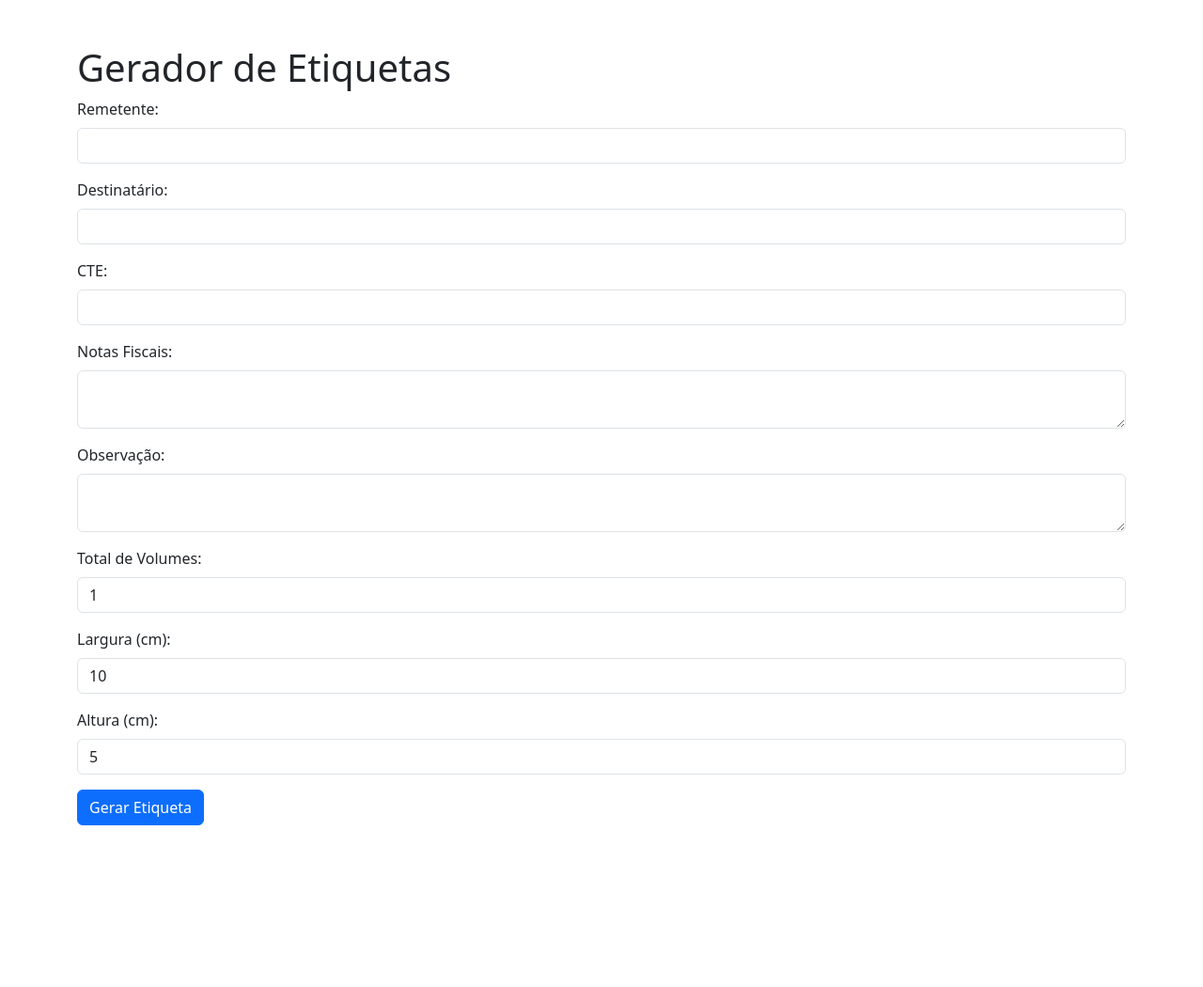
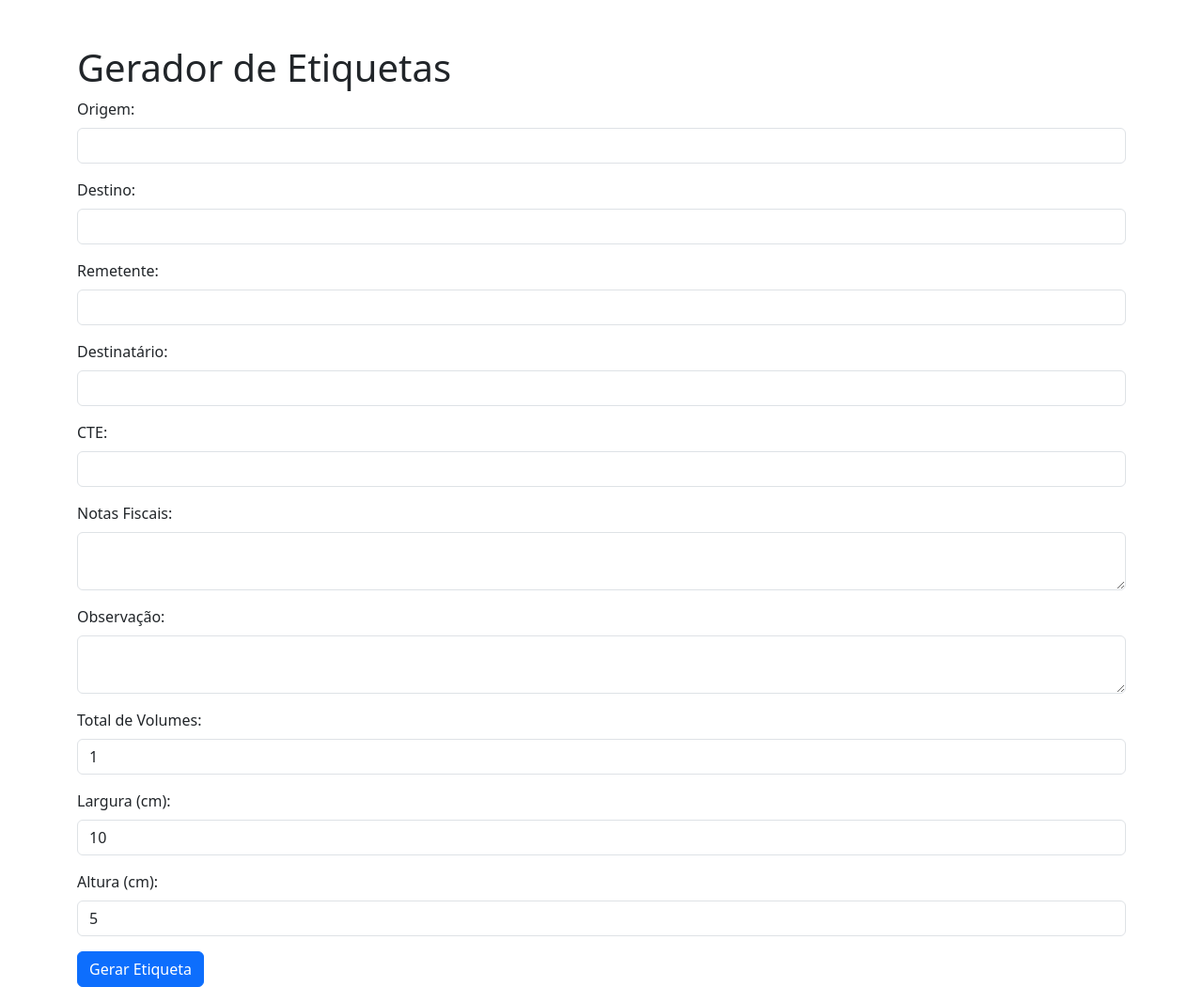
Before and after one commit to Cristian221017/gerador-etiquetas, a Flask app: page / in a window 1280 px wide. Shown: the whole page at 94% size. Before the commit the page ends 878 px from the top, so only its background shows below. Run offline with Flask 3, Linux system fonts and the light colour scheme.

Commit message:
correção de erros17

```diff
--- a/app.py
+++ b/app.py
@@ -17,7 +17,7 @@ class EtiquetaPDF(FPDF):
     def header(self):
         pass  # Removendo cabeçalho para evitar sobreposição
 
-    def add_etiqueta(self, remetente, destinatario, cte, nfs, obs, volume_atual, total_volumes):
+    def add_etiqueta(self, origem, destino, remetente, destinatario, cte, nfs, obs, volume_atual, total_volumes):
         largura_texto = self.largura_mm - 10  # Largura útil da etiqueta
 
         def adicionar_campo(titulo, conteudo):
@@ -27,11 +27,25 @@ class EtiquetaPDF(FPDF):
             self.multi_cell(largura_texto - 30, 5, conteudo.strip(), align='L')
             self.ln(1)  # Pequeno espaçamento entre os campos
 
-        # Adicionando os campos à etiqueta
+        # Adicionando ORIGEM e DESTINO (sem título, apenas os valores)
+        self.set_font("Arial", size=12, style='B')
+        self.cell(0, 8, f"{origem} x {destino}", ln=True, align='C')
+        self.ln(3)
+
+        # Adicionando os campos padrão
         adicionar_campo("Remetente", remetente)
         adicionar_campo("Destinatário", destinatario)
-        adicionar_campo("CTE", cte)
-        adicionar_campo("Volumes", f"{volume_atual}/{total_volumes}")
+
+        # CTE e Volumes dentro de uma caixa preta com texto branco
+        self.set_fill_color(0, 0, 0)  # Define a cor de fundo como preta
+        self.set_text_color(255, 255, 255)  # Define o texto como branco
+        self.set_font("Arial", style='B', size=10)
+        self.cell(self.largura_mm / 2 - 5, 7, f"CTE: {cte}", ln=False, align='C', fill=True)
+        self.cell(self.largura_mm / 2 - 5, 7, f"Volumes: {volume_atual}/{total_volumes}", ln=True, align='C', fill=True)
+        self.set_text_color(0, 0, 0)  # Retorna o texto para preto
+        self.ln(3)
+
+        # Notas Fiscais e Observação
         adicionar_campo("Notas Fiscais", nfs)
         adicionar_campo("Observação", obs)
 
@@ -46,6 +60,8 @@ def gerar_etiqueta():
 
     try:
         data = request.get_json()
+        origem = data.get("origem", "Origem Padrão")
+        destino = data.get("destino", "Destino Padrão")
         remetente = data.get("remetente", "Remetente Padrão")
         destinatario = data.get("destinatario", "Destinatário Padrão")
         cte = data.get("cte", "000000")
@@ -59,11 +75,11 @@ def gerar_etiqueta():
 
         for volume in range(1, total_volumes + 1):
             pdf.add_page()
-            pdf.add_etiqueta(remetente, destinatario, cte, nfs, obs, volume, total_volumes)
+            pdf.add_etiqueta(origem, destino, remetente, destinatario, cte, nfs, obs, volume, total_volumes)
 
         # Criando buffer de memória para armazenar o PDF
         pdf_output = io.BytesIO()
-        pdf_output.write(pdf.output(dest='S'))  # ⚠️ Removida a conversão para 'latin1'
+        pdf_output.write(pdf.output(dest='S'))
         pdf_output.seek(0)
 
         # 🚨 Verificação extra para evitar arquivos vazios
--- a/templates/index.html
+++ b/templates/index.html
@@ -10,6 +10,14 @@
     <h1 class="mt-5">Gerador de Etiquetas</h1>
 
     <form id="etiquetaForm">
+        <div class="mb-3">
+            <label for="origem" class="form-label">Origem:</label>
+            <input type="text" class="form-control" id="origem" required>
+        </div>
+        <div class="mb-3">
+            <label for="destino" class="form-label">Destino:</label>
+            <input type="text" class="form-control" id="destino" required>
+        </div>
         <div class="mb-3">
             <label for="remetente" class="form-label">Remetente:</label>
             <input type="text" class="form-control" id="remetente" required>
@@ -48,14 +56,16 @@
     <script>
         document.getElementById("gerarEtiquetaBtn").addEventListener("click", function() {
             let data = {
-                remetente: document.getElementById("remetente").value || "Não informado",
-                destinatario: document.getElementById("destinatario").value || "Não informado",
-                cte: document.getElementById("cte").value || "000000",
-                nfs: document.getElementById("nfs").value || "NF Padrão",
-                obs: document.getElementById("obs").value || "Sem observação",
-                total_volumes: parseInt(document.getElementById("total_volumes").value) || 1,
-                largura: parseFloat(document.getElementById("largura").value) || 10,
-                altura: parseFloat(document.getElementById("altura").value) || 5
+                origem: document.getElementById("origem").value,
+                destino: document.getElementById("destino").value,
+                remetente: document.getElementById("remetente").value,
+                destinatario: document.getElementById("destinatario").value,
+                cte: document.getElementById("cte").value,
+                nfs: document.getElementById("nfs").value,
+                obs: document.getElementById("obs").value,
+                total_volumes: parseInt(document.getElementById("total_volumes").value),
+                largura: parseFloat(document.getElementById("largura").value),
+                altura: parseFloat(document.getElementById("altura").value)
             };
 
             fetch("/gerar_etiqueta", {
@@ -69,7 +79,9 @@
                 let a = document.createElement("a");
                 a.href = url;
                 a.download = "etiquetas.pdf";
+                document.body.appendChild(a);
                 a.click();
+                document.body.removeChild(a);
             })
             .catch(error => alert("Erro ao gerar etiqueta: " + error.message));
         });
```
